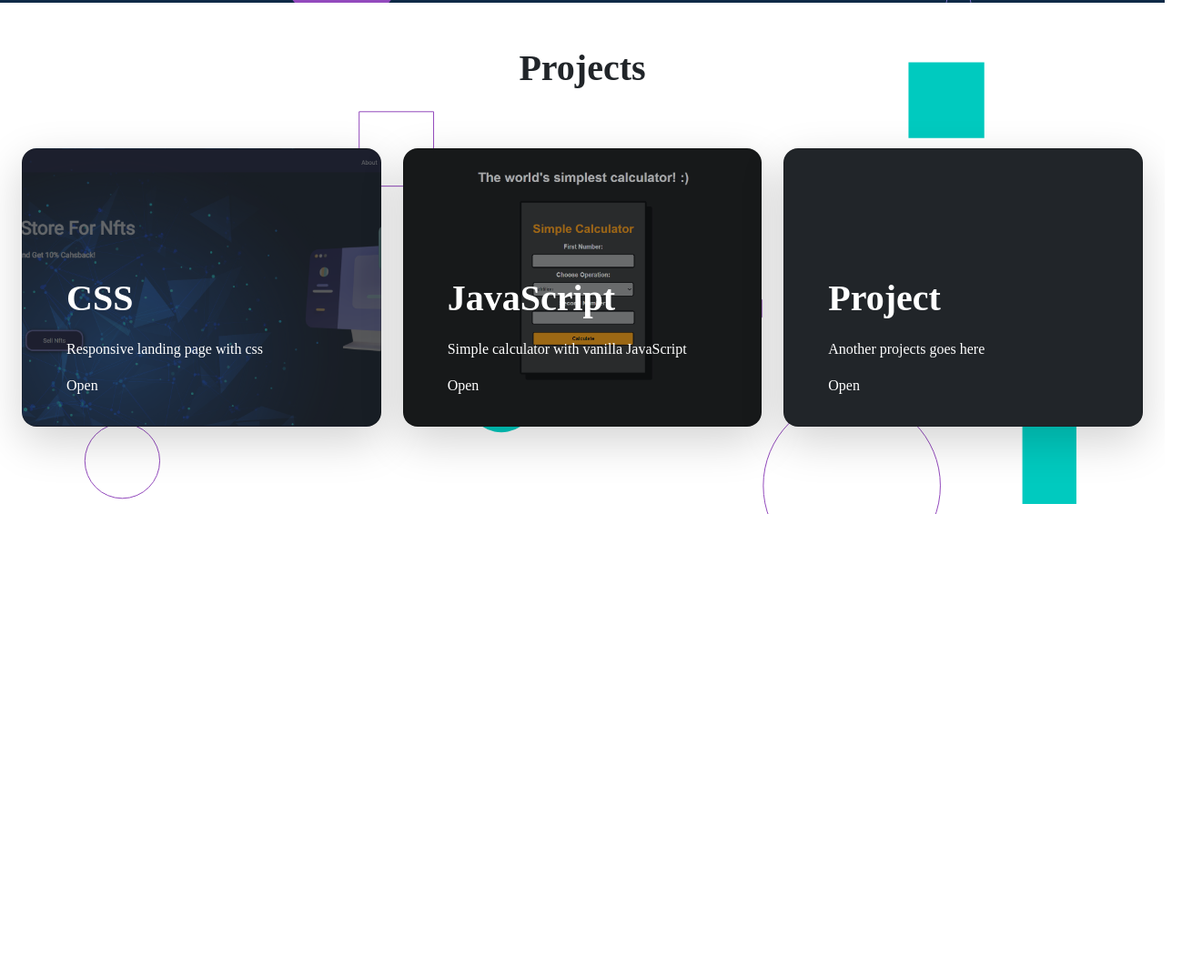
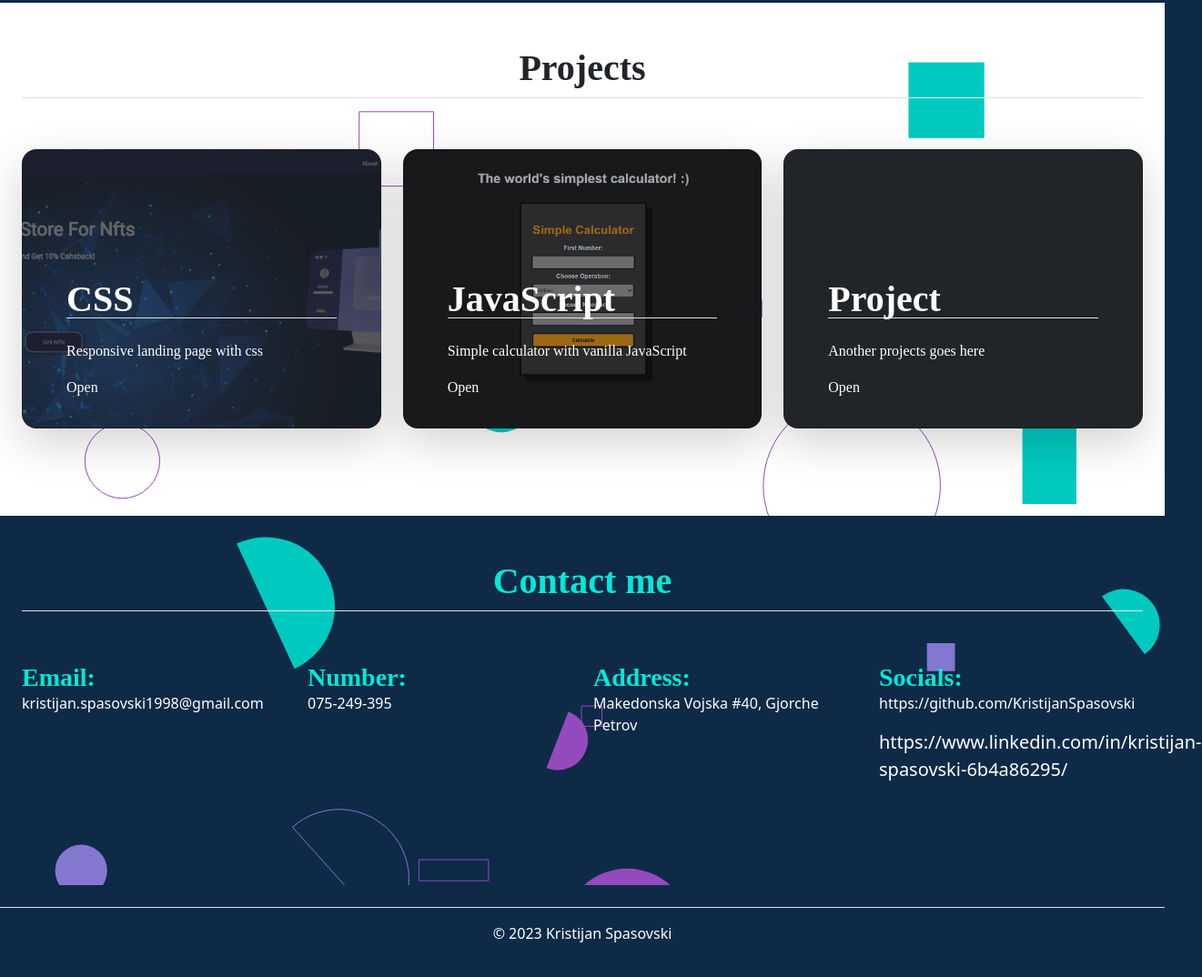
Before and after one commit to KristijanSpasovski/portfolio, a website built with Parcel: page index.html in a window 1280 px wide. Shown: the part 490-1564 px from the top of the page at 91% size, 1321 px wide, since content can reach past the window. Before the commit the page ends 1055 px from the top, so only its background shows below. Built offline with nearby package versions, Linux system fonts and the light colour scheme; a web font is replaced by a local one.

Commit message:
Contact and footer done

```diff
--- a/index.html
+++ b/index.html
@@ -30,7 +30,7 @@
       class="hero_top sticky-top d-flex flex-wrap align-items-center justify-content-center justify-content-md-between py-3 mb-4"
     >
       <div class="h_name fw-bold h4 col-md-2 mb-2 ms-5 mb-md-0">
-        < portfolio >
+        <a href="#" class="nav-link px-2">< portfolio ></a>
       </div>
       <ul class="nav col-12 col-md-auto mb-2 justify-content-center mb-md-0">
         <li>
@@ -41,7 +41,9 @@
           >
         </li>
         <li>
-          <a href="#" class="navi_links nav-link px-2 text- fw-bold mx-3"
+          <a
+            href="#contacts"
+            class="navi_links nav-link px-2 text- fw-bold mx-3"
             >Contact</a
           >
         </li>
@@ -85,7 +87,9 @@
       class="projects container-fluid px-4 py-5"
       id="custom-cards"
     >
-      <h2 class="pb-2 h1 fw-bold d-flex justify-content-center">Projects</h2>
+      <h2 class="pb-2 h1 fw-bold d-flex justify-content-center border-bottom">
+        Projects
+      </h2>
 
       <div class="row row-cols-1 row-cols-lg-3 align-items-stretch g-4 py-5">
         <div class="col">
@@ -96,7 +100,9 @@
             <div
               class="d-flex flex-column h-100 p-5 pb-3 text-white text-shadow-1"
             >
-              <h3 class="pt-5 mt-5 mb-4 display-6 lh-1 fw-bold">CSS</h3>
+              <h3 class="pt-5 mt-5 mb-4 display-6 lh-1 fw-bold border-bottom">
+                CSS
+              </h3>
               <p>Responsive landing page with css</p>
               <ul class="d-flex list-unstyled mt-auto">
                 <li class="me-auto">
@@ -116,7 +122,9 @@
             <div
               class="d-flex flex-column h-100 p-5 pb-3 text-white text-shadow-1"
             >
-              <h3 class="pt-5 mt-5 mb-4 display-6 lh-1 fw-bold">JavaScript</h3>
+              <h3 class="pt-5 mt-5 mb-4 display-6 lh-1 fw-bold border-bottom">
+                JavaScript
+              </h3>
               <p>Simple calculator with vanilla JavaScript</p>
               <ul class="d-flex list-unstyled mt-auto">
                 <li class="me-auto"><a href="" class="nav-link">Open</a></li>
@@ -130,7 +138,9 @@
             style="background-image: url()"
           >
             <div class="d-flex flex-column h-100 p-5 pb-3 text-shadow-1">
-              <h3 class="pt-5 mt-5 mb-4 display-6 lh-1 fw-bold">Project</h3>
+              <h3 class="pt-5 mt-5 mb-4 display-6 lh-1 fw-bold border-bottom">
+                Project
+              </h3>
               <p>Another projects goes here</p>
               <ul class="d-flex list-unstyled mt-auto">
                 <li class="me-auto"><a href="" class="nav-link">Open</a></li>
@@ -140,5 +150,64 @@
         </div>
       </div>
     </div>
+    <!-- Contact Section -->
+    <div
+      id="contacts"
+      class="contact_sec text-white container-fluid px-4 py-5"
+      id="icon-grid"
+    >
+      <h4 class="h1 fw-bold d-flex justify-content-center pb-2 border-bottom">
+        Contact me
+      </h4>
+      <div
+        class="row row-cols-1 row-cols-sm-2 row-cols-md-3 row-cols-lg-4 g-4 py-5"
+      >
+        <div class="col d-flex align-items-start">
+          <div>
+            <h5 class="fw-bold mb-0 fs-3">Email:</h5>
+            <p class="fs-6 text">kristijan.spasovski1998@gmail.com</p>
+          </div>
+        </div>
+        <div class="col d-flex align-items-start">
+          <div>
+            <h5 class="fw-bold mb-0 fs-3">Number:</h5>
+            <p class="fs-6 text">075-249-395</p>
+          </div>
+        </div>
+        <div class="col d-flex align-items-start">
+          <div>
+            <h5 class="fw-bold mb-0 fs-3">Address:</h5>
+            <p class="fs-6 text">Makedonska Vojska #40, Gjorche Petrov</p>
+          </div>
+        </div>
+        <div class="col d-flex align-items-start">
+          <div>
+            <h5 class="fw-bold mb-0 fs-3">Socials:</h5>
+            <p class="fs-6 text">
+              <a
+                class="nav-link navi-links"
+                href="https://github.com/KristijanSpasovski"
+                >https://github.com/KristijanSpasovski</a
+              >
+            </p>
+            <p class="fs-5 text">
+              <a
+                class="nav-link navi-links"
+                href="https://www.linkedin.com/in/kristijan-spasovski-6b4a86295/"
+                >https://www.linkedin.com/in/kristijan-spasovski-6b4a86295/</a
+              >
+            </p>
+          </div>
+        </div>
+      </div>
+    </div>
+    <!-- Footer Section -->
+    <footer
+      class="d-flex flex-wrap justify-content-center align-items-center py-3 my-4 border-top"
+    >
+      <p class="d-flex justify-content-center col-md-4 mb-0 text-white">
+        © 2023 Kristijan Spasovski
+      </p>
+    </footer>
   </body>
 </html>
--- a/style.css
+++ b/style.css
@@ -5,7 +5,7 @@
 }
 
 body {
-  background-image: url(images/ColoredShapes1.svg);
+  background-image: url(images/ColoredShapes.svg);
   background-position: center;
   background-size: cover;
   background-repeat: no-repeat;
@@ -33,7 +33,7 @@ h1 {
 }
 
 .hero_top {
-  background-color: rgba(0, 0, 0, 0.8);
+  background-color: rgba(0, 0, 0, 0.6);
 }
 
 .hero_p {
@@ -69,11 +69,11 @@ h1 {
 
 /* Projects Section */
 h2 {
-  color: #784e8e;
+  color: #934abd;
 }
 
 .projects {
-  background-image: url(images/Colored\ ShapesProjects.svg);
+  background-image: url(images/ColoredShapesProjects1.svg);
   font-family: "Satoshi";
 }
 
@@ -81,3 +81,14 @@ h2 {
   background-position: center;
   background-size: cover;
 }
+
+/* Contact Section */
+.contact_sec {
+  background-image: url(images/ColoredShapes.svg);
+}
+
+.contact_sec h4,
+h5 {
+  font-family: "Satoshi";
+  color: #03e8d8;
+}
```
Also changed, not shown: images/ColoredShapes.svg (renamed from images/ColoredShapes1.svg), images/ColoredShapesContact.svg (added), images/ColoredShapesProjects1.svg (renamed from images/Colored ShapesProjects.svg).
